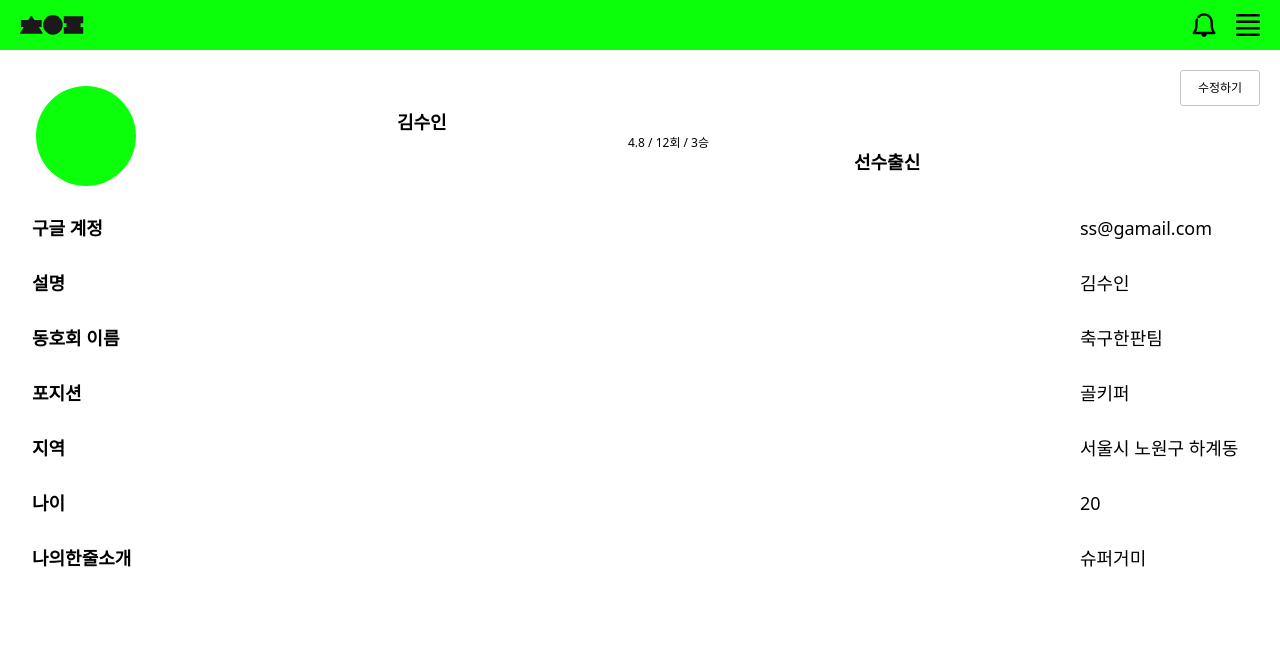
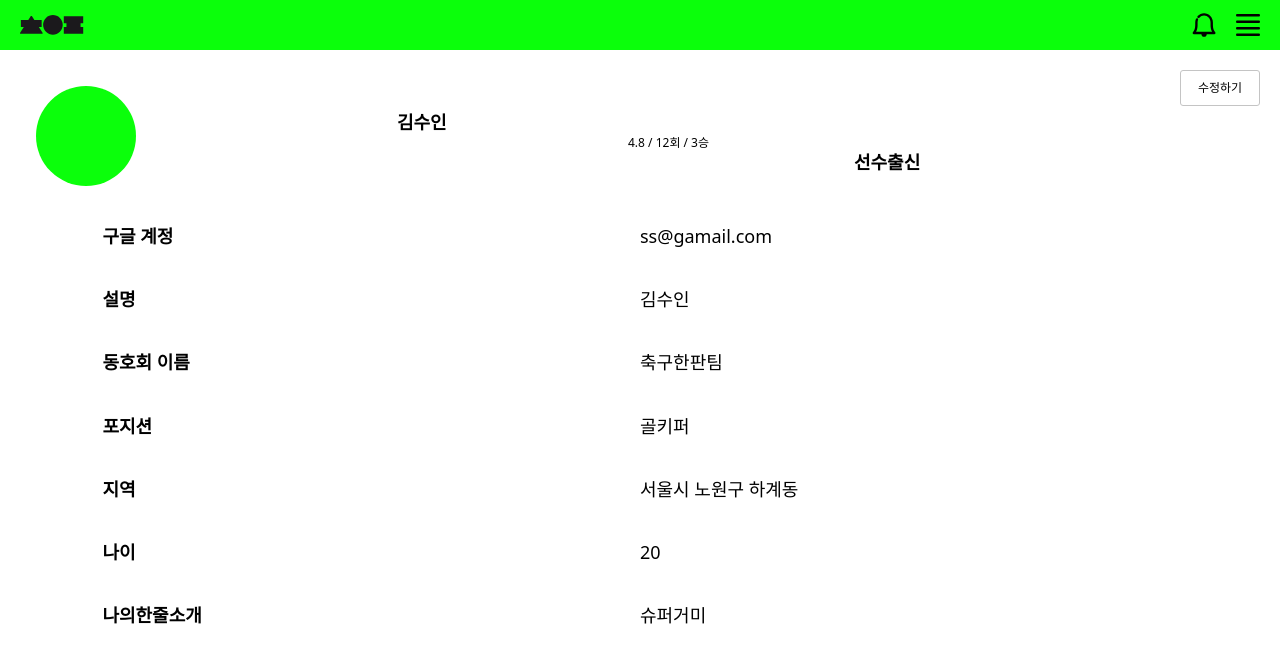
Before and after one commit to dsm-football/football-frontend, a React (Create React App) app: page /mypage in a window 1280 px wide. Shown: the top 662 px of the page. Built offline with nearby package versions, Linux system fonts and the light colour scheme.

Commit message:
:memo: :: MyPage 코드 수정

```diff
--- a/src/components/myPage/funciton.tsx
+++ b/src/components/myPage/funciton.tsx
@@ -10,20 +10,20 @@ const UserExplain = () =>{
 
     return(
         <>
-            <div className='App'>
+            <S.Line>
                 {arr1.map((el, index) => (
                     <div key={index}>
-                        <S.Explain>{el}</S.Explain>
+                        {el}
                     </div>
                 ))}
-            </div>
-            <div className='App'>
+            </S.Line>
+            <S.Default>
                 {arr2.map((el, index) => (
                     <div key={index}>
-                        <S.Detail>{el}</S.Detail>
+                        {el}
                     </div>
                 ))}
-            </div>
+            </S.Default>
         </>
     );
 }
--- a/src/components/myPage/style.tsx
+++ b/src/components/myPage/style.tsx
@@ -59,22 +59,23 @@ export const Player = styled.div`
     font-size: 18px;
     line-height: 25px;
 `
-export const Explain = styled.div`
-    width: 115px;
-    height: auto;
-    margin-top: 30px;
-    margin-left: 32px;
+
+export const Line = styled.div`
+    width: 50%;
+    height: 60vh;
+    padding-left: 8%;
     font-weight: 600;
     font-size: 18px;
     line-height: 25px;
+    display: flex;
+    flex-direction: column;
+    justify-content: space-evenly;
 `
 
-export const Detail = styled.div`
-    width: 180px;
-    height: auto;
+export const Default = styled(Line)`
+    padding-left: 0;
+    padding-right: 20px;
     font-weight: 300;
     font-size: 18px;
     line-height: 25px;
-    margin-top: 30px;
-    margin-right: 20px;
 `
```
